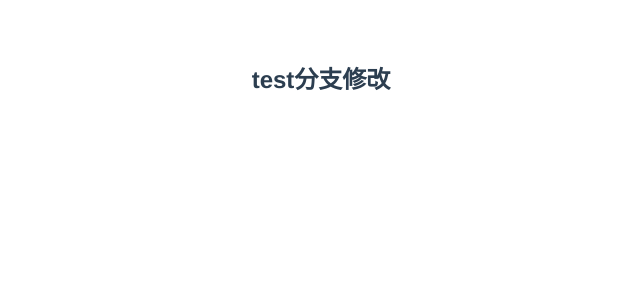
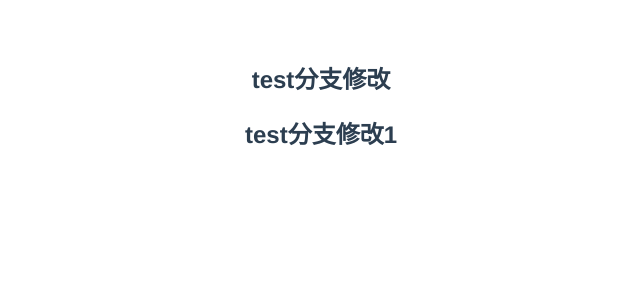
Before and after one commit to as782/chart-vue, a Vue app: page / in a window 1280 px wide. Shown: the top 300 px of the page, without its empty margins (319-959 px from the left). Built offline with nearby package versions, Linux system fonts and the light colour scheme.

Commit message:
testcahnge1

```diff
--- a/src/App.vue
+++ b/src/App.vue
@@ -1,6 +1,7 @@
 <template>
   <div id="app">
   <h2>test分支修改</h2>
+  <h2>test分支修改1</h2>
   </div>
 </template>
 
```
